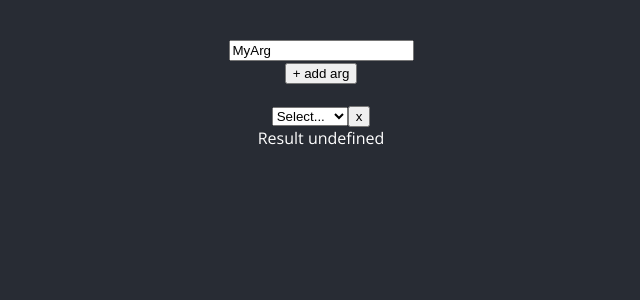
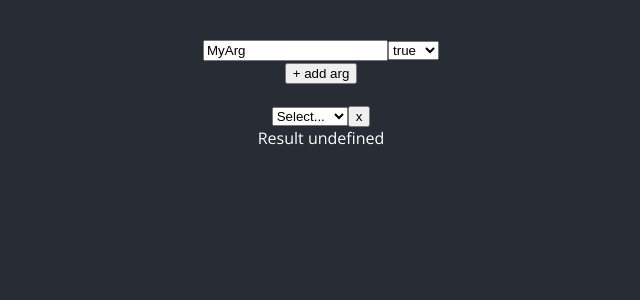
Before and after one commit to MarcinSkowronek27/zadanie10, a React (Create React App) app in the folder client/: page / in a window 1280 px wide. Shown: the top 300 px of the page, without its empty margins (319-959 px from the left). Built offline with nearby package versions, Linux system fonts and the light colour scheme; the HTML template or start-up script is replaced by a standard one.

Commit message:
Done Select Component

```diff
--- a/client/src/App.js
+++ b/client/src/App.js
@@ -2,17 +2,6 @@ import React from 'react';
 import PropTypes from 'prop-types';
 import { SelectComponent } from './Select';
 const randomID = require('@marcin_lark30/randomid-generator');
-
-
-class Select extends React.Component {
-  render() {
-    return (
-<div></div>
-    );
-  }
-}
-
-
 
 class App extends React.Component {
 
@@ -120,7 +109,15 @@ class App extends React.Component {
         <div className="app-board">
           {this.state.args.map((item, index) => (
             // <div key={item.id}>
-            <SelectComponent state={this.state} handleChangeNam={(e) => this.handleChangeName(e, item.id)} item={item} key={item.id} value={this.state.args[index].arg} {...item} />
+            <SelectComponent key={item.id}
+            state={this.state}
+            options={this.props.options}
+            handleChangeName={(e) => this.handleChangeName(e, item.id)}
+            handleChange={(e)=> this.handleChange(e)}
+            handleChangeLog={(e) => this.handleChangeLog(e, item.id)}
+            item={item}
+            value={this.state.args[index].arg}
+            {...item} />
             // {/* <input
             //   autoComplete="off"
             //   onChange={(e) => this.handleChangeName(e, item.id)}
--- a/client/src/Select.js
+++ b/client/src/Select.js
@@ -1,37 +1,34 @@
 import React from 'react';
 import PropTypes from 'prop-types';
 
-const Component = ({item, state, value, handleChangeNam}) => {
+const Component = ({ index, value, options, handleChangeName, handleChange, handleChangeLog }) => {
 
-  // const handleChangeName = (e, id) => {
-
-  //   const newArray = state.args.map(array => {
-  //     if ([id].includes(array.id)) {
-  //       return { ...array, arg: e.target.value }
-  //     }
-  //     return array
-  //   })
-  //   console.log(newArray);
-  //   // this.setState({ args : newArray });
-  //   console.log('działa');
-  // };
 
   return (
     <div>
       <input
         autoComplete="off"
-        onChange={(e) => handleChangeNam(e)}
+        onChange={(e) => handleChangeName(e)}
         value={value}
       />
+      <select name="logic" id={`logic${index}`} onChange={(e) => {
+        handleChange(e);
+        handleChangeLog(e);
+      }}>
+        {options.map((arrayItem, index) => (
+          <option key={index} value={arrayItem}>
+            {arrayItem}
+          </option>
+        ))}
+      </select>
     </div>
   )
 
 };
 
 Component.propTypes = {
-  item: PropTypes.node,
-  index: PropTypes.node,
-  state: PropTypes.node
+  value: PropTypes.node,
+  index: PropTypes.string,
 };
 
 export {
```
